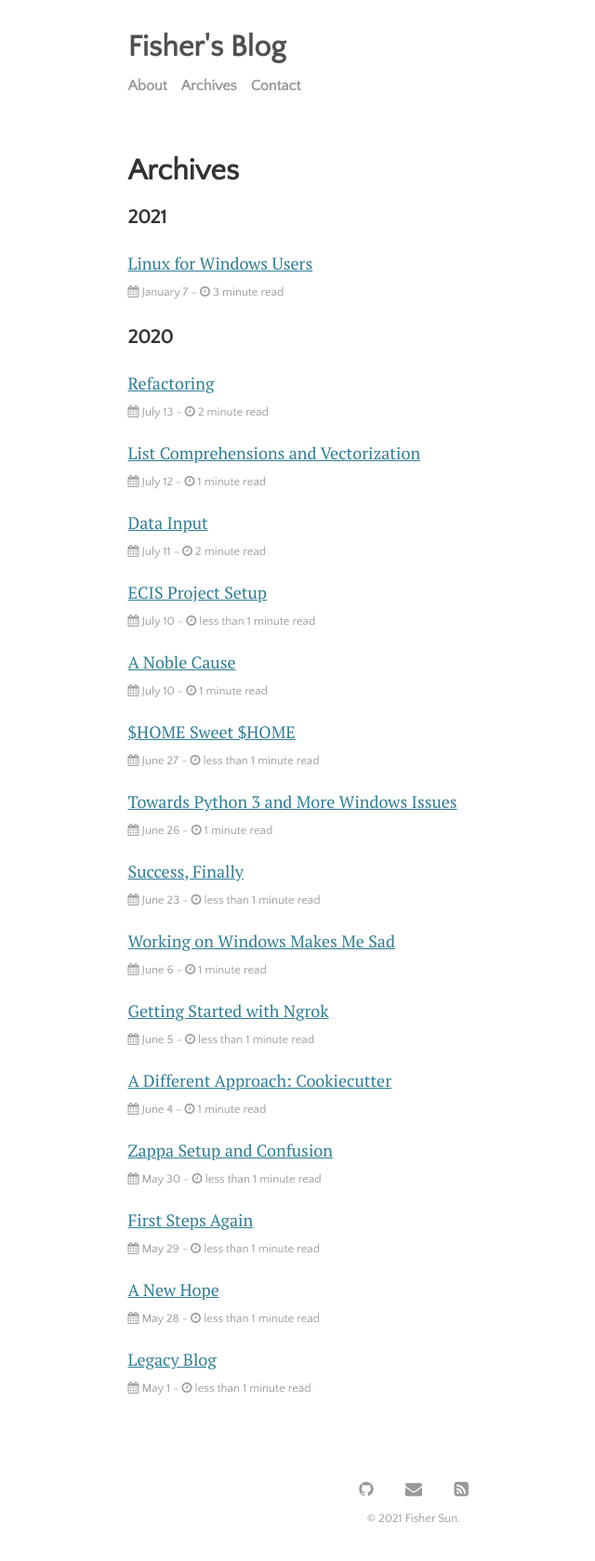
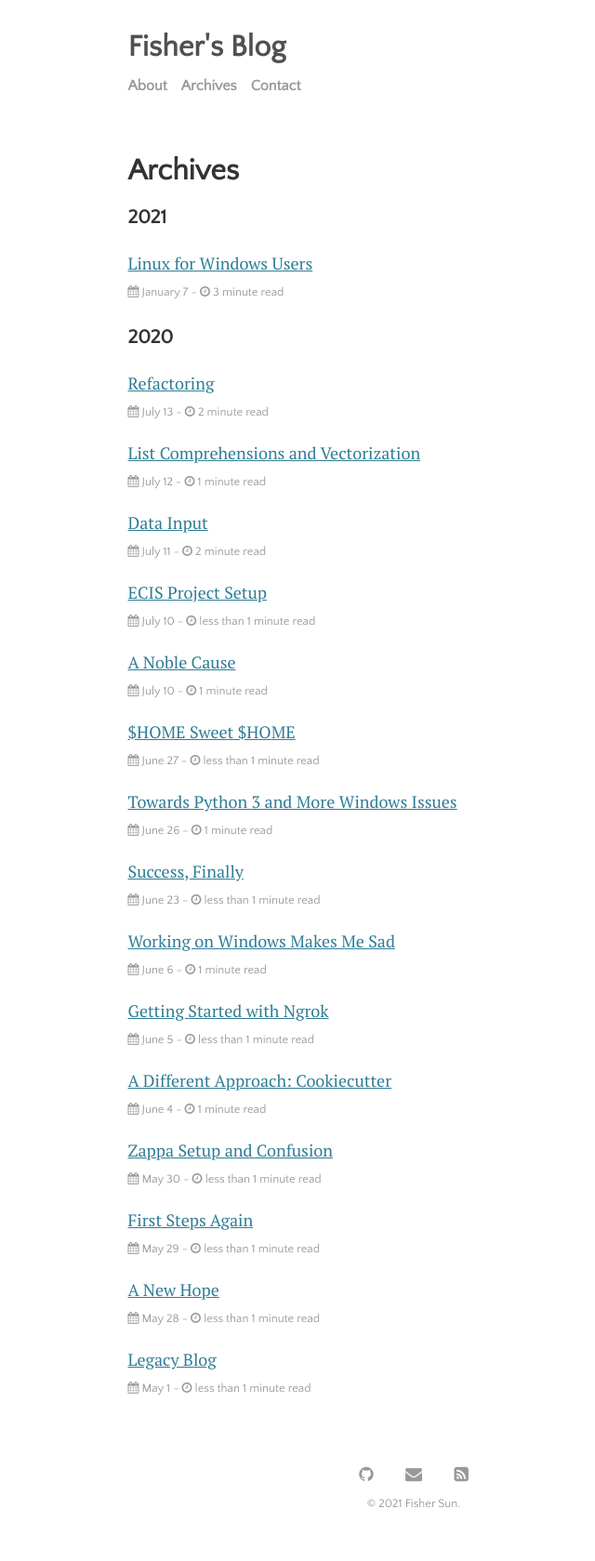
Before and after one commit to seasonedfish/blog, a Jekyll site: the page built from menu/archives.md, in a window 1280 px wide. Shown: the whole page at 93% size, without its empty margins (195-835 px from the left). Built offline with Jekyll 4.4.1, drawn with Linux system fonts in a browser that asks for light colours.

```diff
--- a/_layouts/home.html
+++ b/_layouts/home.html
@@ -13,7 +13,7 @@ layout: default
       </div>
     {% endif %}
     <p>
-      {{ post.content | strip_html | truncate: 350 }} <a href="{{ site.github.url }}{{ post.url }}">Read more</a>
+      {{ post.content | strip_html | truncate: 200 }} <a href="{{ site.github.url }}{{ post.url }}">Read more</a>
       <span class="post-date"><i class="fa fa-calendar" aria-hidden="true"></i> {{ post.date | date_to_string }} - <i class="fa fa-clock-o" aria-hidden="true"></i> {% include read-time.html %}</span>
     </p>
   </div>
--- a/_sass/_home.scss
+++ b/_sass/_home.scss
@@ -3,7 +3,7 @@
 */
 
 .posts-container {
-  margin-bottom: 5rem;
+  margin-bottom: 4rem;
   padding: 0px;
   list-style: none;
 }
```
